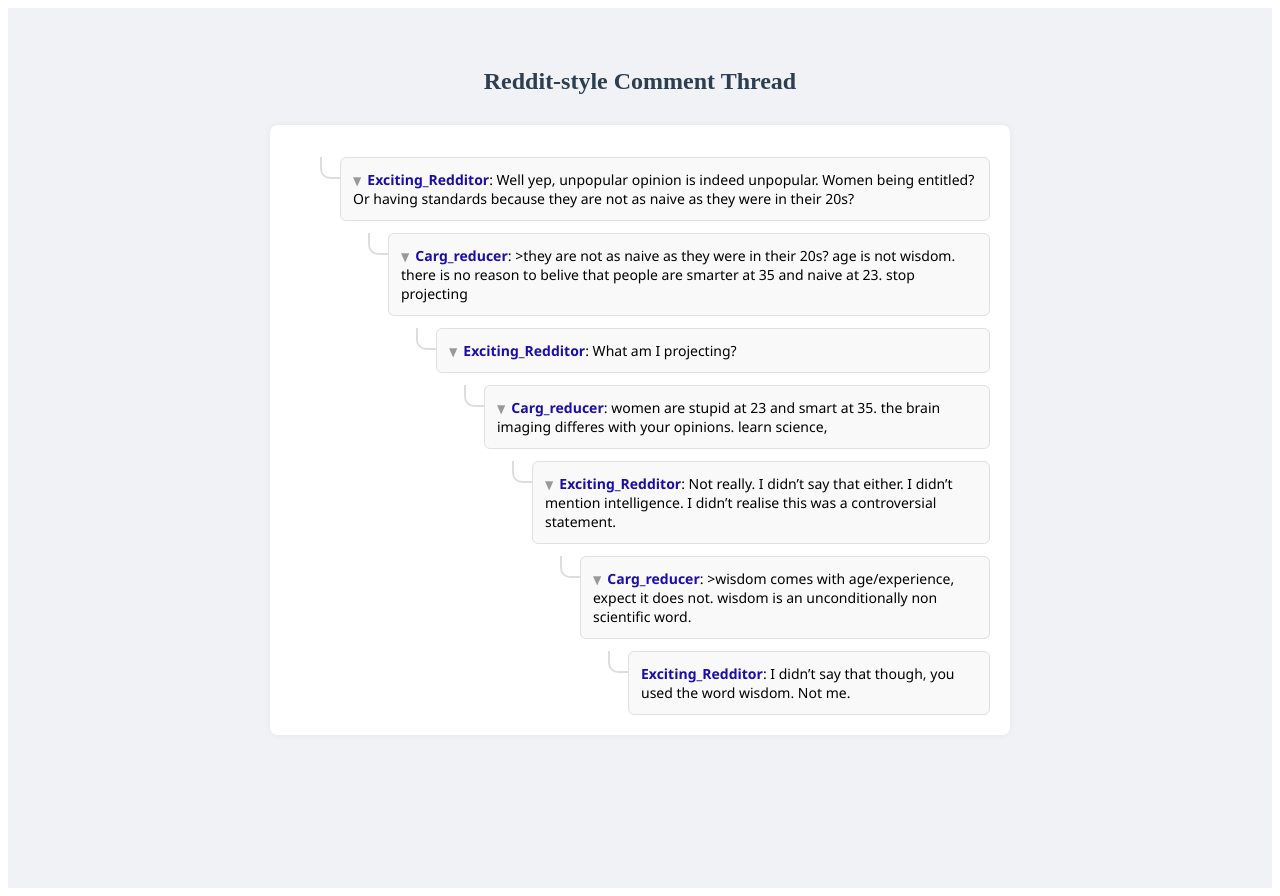
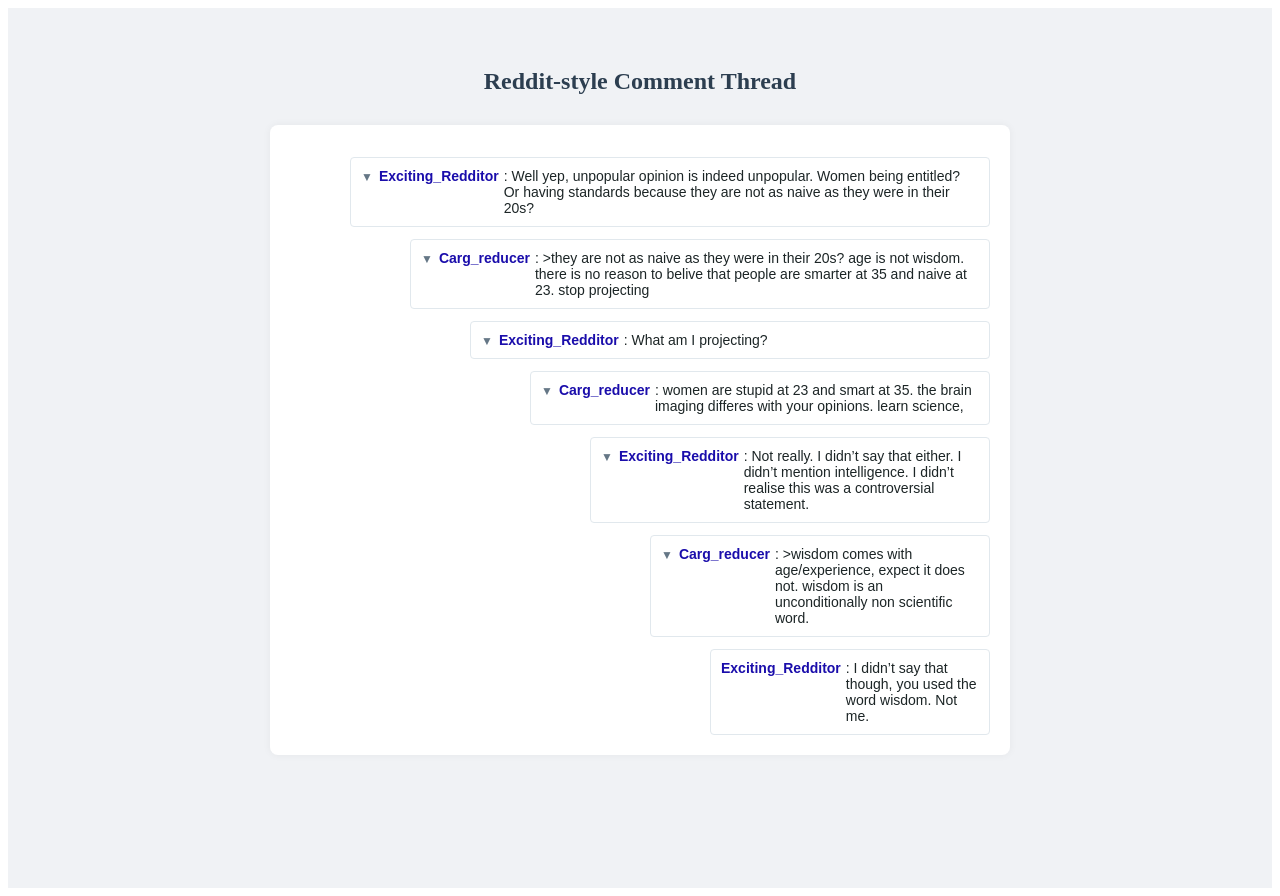
Before and after one commit to Nikita181818/RedditClone, a React (Vite) app: page / in a window 1280 px wide. Built offline with nearby package versions, Linux system fonts and the light colour scheme.

Commit message:
Update TreeView.css

```diff
--- a/src/TreeView.css
+++ b/src/TreeView.css
@@ -1,7 +1,7 @@
 
 
    .tree-view {
-    font-family: 'Segoe UI', Tahoma, Geneva, Verdana, sans-serif;
+    font-family: 'Arial', sans-serif;
     font-size: 14px;
     background: #ffffff;
     padding: 20px;
@@ -10,6 +10,7 @@
     max-width: 700px;
     margin: 0 auto;
     box-shadow: 0 0 8px rgba(0, 0, 0, 0.05);
+    color: #1c2526;
   }
 
   .tree-node {
@@ -20,60 +21,75 @@
 
   .clickable-wrapper {
     position: relative;
-    padding-left: 30px;
+    padding-left: 40px;
     cursor: pointer;
   }
 
-  .clickable-wrapper::before {
-    content: "";
+  .curved-line {
     position: absolute;
     top: 0;
-    left: 10px;
+    left: -20px;
     width: 20px;
-    height: 100%;
-    border-left: 2px solid #ddd;
-    border-bottom: 2px solid #ddd;
+    height: calc(100% + 20px); /* Extended height to connect fully */
+    border-left: 2px solid #ccc;
+    border-bottom: 2px solid #ccc;
     border-bottom-left-radius: 10px;
+    cursor: pointer;
   }
 
-  .tree-node.last-child .clickable-wrapper::before {
-    height: 20px;
+  .curved-line:hover {
+    border-color: #999;
+  }
+
+  .tree-node.last-child .curved-line {
+    height: 50%; /* Adjusted for last child */
+    border-bottom: none;
   }
 
   .node-label {
-    padding: 12px;
-    border-radius: 6px;
-    background-color: #f9f9f9;
-    border: 1px solid #e0e0e0;
-    transition: background 0.2s, box-shadow 0.2s;
-    position: relative;
+    display: flex;
+    align-items: flex-start;
+    padding: 10px;
+    background-color: #fff;
+    border: 1px solid #e1e8ed;
+    border-radius: 4px;
+    transition: background 0.2s;
   }
 
+  /* Disable expand/collapse on hover over content, keep default cursor */
   .node-label:hover {
-    background: #f0f0f0;
-    box-shadow: 0 0 6px rgba(0, 0, 0, 0.05);
+    background: #fff; /* No background change on hover */
+    cursor: default; /* Default cursor to avoid implying interactivity */
   }
 
   .arrow {
     display: inline-block;
     margin-right: 6px;
     font-size: 12px;
-    color: #999;
+    color: #657786;
+    margin-top: 2px;
+  }
+
+  .profile-pic {
+    width: 30px;
+    height: 30px;
+    border-radius: 50%;
+    margin-right: 10px;
+    background: #ddd;
   }
 
   .username {
     font-weight: bold;
     color: #1a0dab;
+    margin-right: 5px;
+  }
+
+  .comment-text {
+    color: #1c2526;
   }
 
   .children {
-    margin-left: 16px;
-    padding-left: 12px;
+    margin-left: 40px;
     margin-top: 10px;
     position: relative;
   }
-
-  .clickable-wrapper:hover::before {
-    border-color: #999;
-    transition: border-color 0.2s ease;
-  }
```
